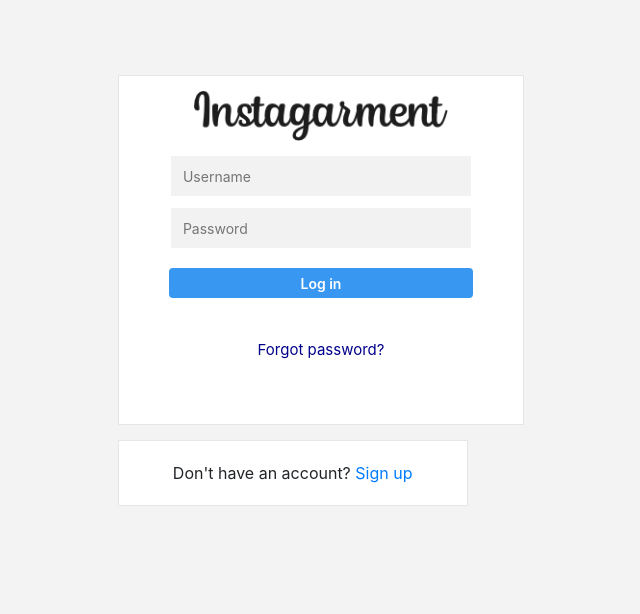
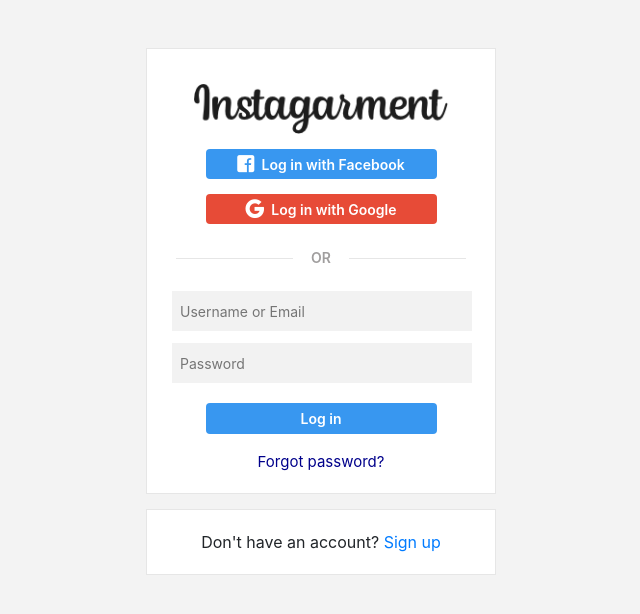
Before and after one commit to waywt/waywt, a React (Create React App) app in the folder client/: page /login in a window 1280 px wide. Shown: the top 614 px of the page, without its empty margins (319-959 px from the left). Built offline with nearby package versions, Linux system fonts and the light colour scheme.

Commit message:
Login Page done except validations

```diff
--- a/client/src/components/Auth/Login.jsx
+++ b/client/src/components/Auth/Login.jsx
@@ -1,31 +1,40 @@
 import React, { Component } from 'react';
 import { Redirect } from 'react-router-dom';
-import { authSignup } from '../../utils/API';
+import { authLogin } from '../../utils/API';
 import './auth.css';
 
 class Login extends Component {
     state = {
-      username: '',
-      email: '',
+      usernameOrEmail: '',
       password: '',
       redirect: false,
+      fbUrl: '/auth/facebook',
+      googUrl: '/auth/google'
     };
+
+    componentDidMount() {
+      if (/localhost/.test(window.location.href)) {
+        this.setState({
+          fbUrl: 'http://localhost:3100/auth/facebook',
+          googUrl: 'http://localhost:3100/auth/google'
+        });
+      };
+    }
 
     handleInputChange = event => {
       const { name, value } = event.target;
-
       this.setState({ [name]: value });
     };
 
     handleSubmit = event => {
       event.preventDefault();
 
-      authSignup(this.state).then(result => {
+      authLogin(this.state).then(result => {
         if(!result.data.error) {
           localStorage.setItem('accessToken', result.data.accessToken);
-          localStorage.setItem('username', result.data.username);
           this.setState({ redirect: true });
         }
+        // error handling?
       });
     }
 
@@ -33,54 +42,61 @@ class Login extends Component {
       const { redirect } = this.state;
 
       if (redirect) {
-        return <Redirect to='/'/>;
+        return <Redirect to="/" />;
       } else {
         return (
-          <div>
-            <div class="row">
-            <div class="col-md-4 offset-md-4">
-            <div class="login-page">
-            <form class="login-form" onSubmit={this.handleSubmit}>
+          <div className="container">
+            <div className="row mt-0 mt-sm-5">
+              <div className="col">
+                <div className="login-page mx-auto">
+                  <form onSubmit={this.handleSubmit}>
                     <div >
-                <img src="./instagarment.png" alt="instagarment logo" class="instagarment-logo"></img>
+                      <img className="instagarment-logo" src="instagarment.png" alt="instagarment logo" ></img>
+                    </div>
+                    <a href={this.state.fbUrl} className="w-75 btn facebook-signup">
+                      <i className="fab fa-facebook-square fa-lg mr-2"></i>
+                      Log in with Facebook
+                    </a>
+                    <a href={this.state.googUrl} className="w-75 btn google-signup">
+                      <i className="fab fa-google fa-lg mr-2"></i>
+                      Log in with Google
+                    </a>
+                    <div className="d-flex justify-content-center">
+                      <div className="linebreak"></div>
+                      <div className="or p-2">OR</div>
+                      <div className="linebreak"></div>
                     </div>
                     <label>
                       <input
-                class="input"
-                id="login-username_input"
+                        className="input"
                         type="text"
-                  name="username"
-                  placeholder=" Username"
+                        name="usernameOrEmail"
+                        placeholder="Username or Email"
                         value={this.state.username}
                         onChange={this.handleInputChange}
                       />
                     </label>
                     <label>
                       <input
-                class="input"
-                  id="login-password_input"
+                        className="input"
                         type="password"
                         name="password"
-                  placeholder=" Password"
+                        placeholder="Password"
                         value={this.state.password}
                         onChange={this.handleInputChange}
                       />
                     </label>
-              <br></br>
-              <button class="btn w-75" id="signup_btn" type="submit">Log in</button>
-
-              <br></br>
-              <br></br>
-
-              <a class="password-link" href="#"> Forgot password? </a>
+                    <button className="btn w-75" id="login_btn" type="submit">Log in</button>
+                    <div>
+                      <a className="password-link" href=""> Forgot password? </a>
+                    </div>
                   </form>
                 </div>
-            <div class="loginBox">
+                <div className="loginBox mx-auto">
                   Don't have an account? <a href="/signup">Sign up</a>
                 </div>
               </div>
             </div>
-
           </div>
         );
       }
--- a/client/src/components/Auth/Signup.jsx
+++ b/client/src/components/Auth/Signup.jsx
@@ -60,7 +60,7 @@ class Signup extends Component {
               <div className="row">
                 <div className="col">
                   <div className="signup-page mx-auto">
-                    <form className="login-form" onSubmit={this.handleSubmit}>
+                    <form onSubmit={this.handleSubmit}>
                       <div >
                         <img className="instagarment-logo" src="instagarment.png" alt="instagarment logo" ></img>
                       </div>
--- a/client/src/components/Auth/Temp.jsx
+++ b/client/src/components/Auth/Temp.jsx
@@ -11,7 +11,7 @@ class Temp extends Component {
       localStorage.setItem('accessToken', accessToken);
     }
 
-    return <Redirect to='/' />;
+    return <Redirect to="/" />;
   }
 }
 
--- a/client/src/components/Auth/auth.css
+++ b/client/src/components/Auth/auth.css
@@ -11,11 +11,11 @@ body {
 }
 
 .login-page {
-  margin-top: 75px;
   background-color: white;
+  border: 0.5px solid #e6e6e6;
+  max-width: 350px;
   text-align: center;
-  border: 0.5px solid #e6e6e6;
-  height: 350px;
+  padding: 20px;
 }
 
 .loginBox {
@@ -73,7 +73,6 @@ a.google-signup:hover {
   text-decoration: none;
 }
 
-
 .linebreak {
   background-color: #e6e6e6;
   height: 1px;
@@ -108,7 +107,8 @@ label {
   padding: 0 8px;
 }
 
-#signup_btn {
+#signup_btn,
+#login_btn {
   font-size: 14px;
   font-weight: 600;
   margin-top: 8px;
--- a/client/src/utils/API.js
+++ b/client/src/utils/API.js
@@ -2,6 +2,10 @@ import axios from 'axios';
 
 export const authSignup = newUser => {
   return axios.post('/auth/signup', newUser);
+}
+
+export const authLogin = user => {
+  return axios.post('/auth/login', user);
 }
 
 export const authVerify = (accessToken) => {
```
Lines whose indentation alone changed are shown as unchanged.
